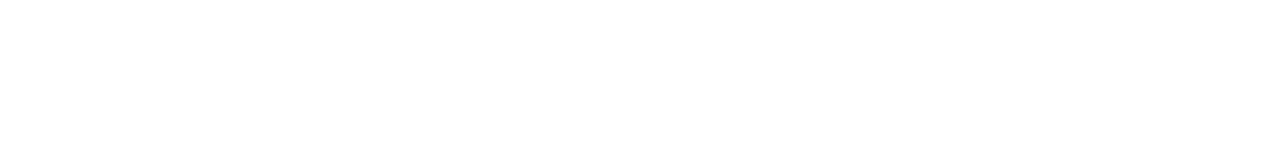
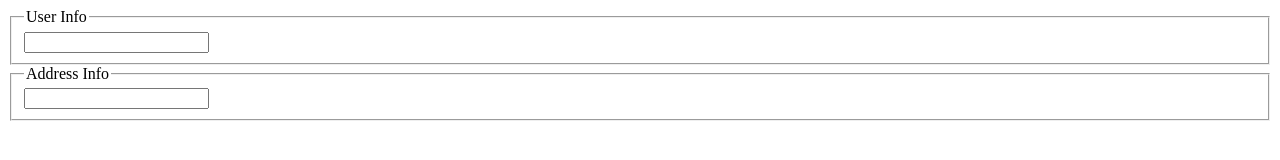
Before and after one commit to alex-mack-mimo/TheAmazingWebsite2, a plain HTML site: page index.html in a window 1280 px wide. Drawn offline with Linux system fonts and the light colour scheme.

Commit message:
added contact form

```diff
--- a/index.html
+++ b/index.html
@@ -11,6 +11,23 @@
         </nav>
     </header>
 
+
+    <section id="contact-form-section">
+        <form action="">
+            <fieldset>
+                <legend>User Info</legend>
+                <label for=""></label>
+                <input type="text">
+            </fieldset>
+
+            <fieldset>
+                <legend>Address Info</legend>
+                <label for=""></label>
+                <input type="text">
+            </fieldset>
+        </form>
+    </section>
+
     <footer>
         <h3></h3>
         <div class="social-media-links">
```
